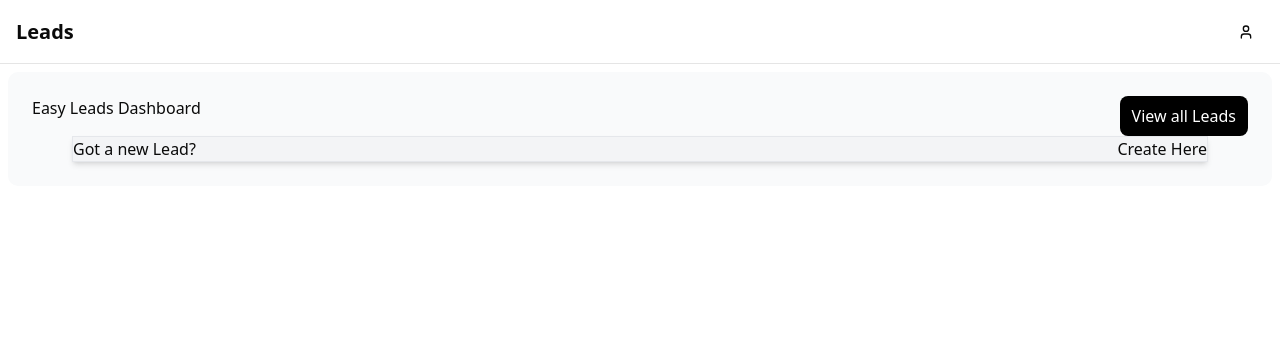
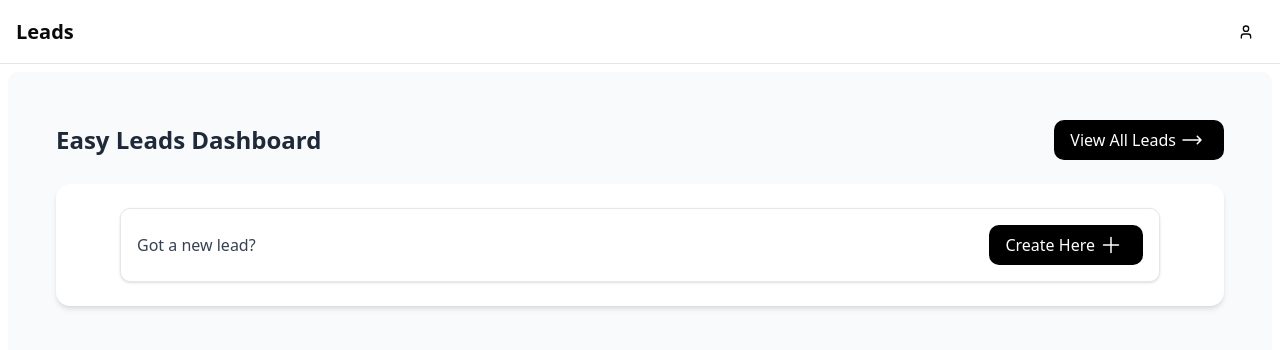
Before and after one commit to patiladitya77/easyleads, a Next.js app: page /home/buyers in a window 1280 px wide. Shown: the top 350 px of the page. Built offline with nearby package versions, Linux system fonts and the light colour scheme.

Commit message:
UI: Dashboard

```diff
--- a/src/app/home/buyers/page.tsx
+++ b/src/app/home/buyers/page.tsx
@@ -2,14 +2,33 @@ import CreateLead from "@/components/CreateLead";
 
 export default function Dashboard() {
   return (
-    <div>
-      <div className="flex justify-between">
-        <p>Easy Leads Dashboard</p>
-        <button className="bg-black text-white rounded-md px-3 py-2">
-          View all Leads
+    <div className="h-screen bg-gray-50 p-6">
+      <div className="flex items-center justify-between mb-6">
+        <h1 className="text-2xl font-bold text-gray-800">
+          Easy Leads Dashboard
+        </h1>
+        <button className="bg-black hover:bg-gray-800 text-white rounded-lg px-4 py-2 transition cursor-pointer">
+          <div className="flex">
+            <p>View All Leads</p>
+            <svg
+              xmlns="http://www.w3.org/2000/svg"
+              fill="none"
+              viewBox="0 0 24 24"
+              strokeWidth={1.5}
+              stroke="currentColor"
+              className="size-6 mx-1"
+            >
+              <path
+                strokeLinecap="round"
+                strokeLinejoin="round"
+                d="M17.25 8.25 21 12m0 0-3.75 3.75M21 12H3"
+              />
+            </svg>
+          </div>
         </button>
       </div>
-      <div>
+
+      <div className="bg-white shadow-md rounded-xl p-6">
         <CreateLead />
       </div>
     </div>
--- a/src/components/CreateLead.tsx
+++ b/src/components/CreateLead.tsx
@@ -4,14 +4,36 @@ import React from "react";
 
 const CreateLead = () => {
   const router = useRouter();
+
   const handleClick = () => {
     router.push("/home/buyers/new");
   };
 
   return (
-    <div className="flex justify-between mx-10 bg-gray-100 shadow-md border border-gray-200">
-      <p>Got a new Lead?</p>
-      <button onClick={handleClick}>Create Here</button>
+    <div className="flex items-center justify-between mx-10 p-4 bg-white shadow-sm border border-gray-200 rounded-lg">
+      <p className="text-gray-700 font-medium">Got a new lead?</p>
+      <button
+        onClick={handleClick}
+        className="bg-black hover:bg-gray-800 text-white px-4 py-2 rounded-lg transition cursor-pointer"
+      >
+        <div className="flex ">
+          <p>Create Here</p>
+          <svg
+            xmlns="http://www.w3.org/2000/svg"
+            fill="none"
+            viewBox="0 0 24 24"
+            strokeWidth={1.5}
+            stroke="currentColor"
+            className="size-6 mx-1"
+          >
+            <path
+              strokeLinecap="round"
+              strokeLinejoin="round"
+              d="M12 4.5v15m7.5-7.5h-15"
+            />
+          </svg>
+        </div>
+      </button>
     </div>
   );
 };
```
